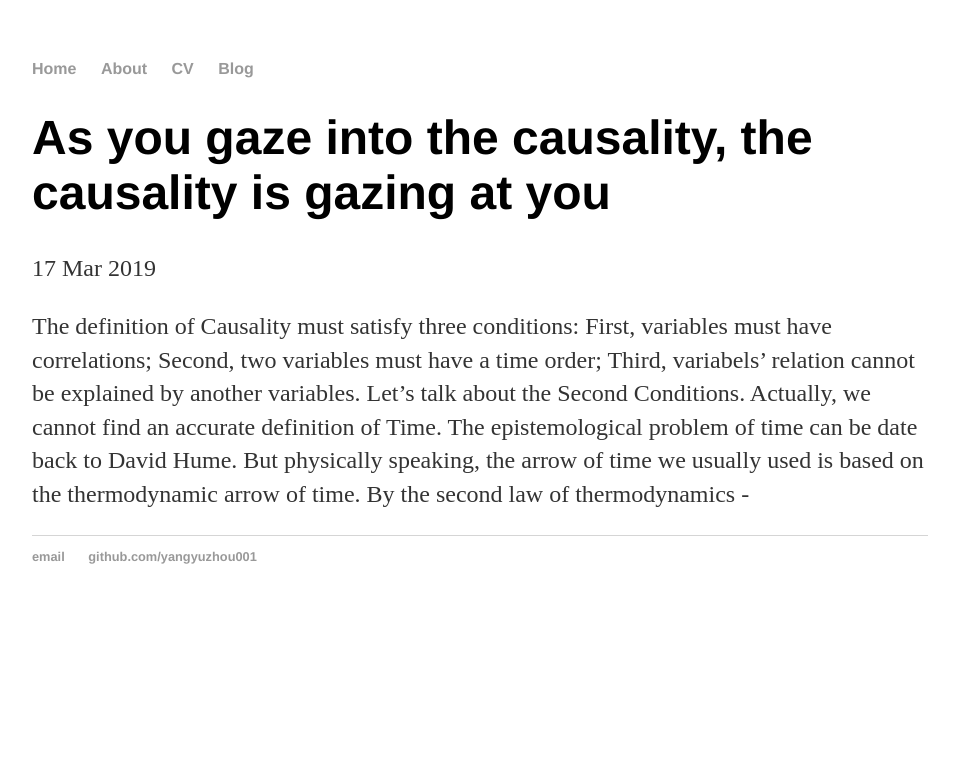
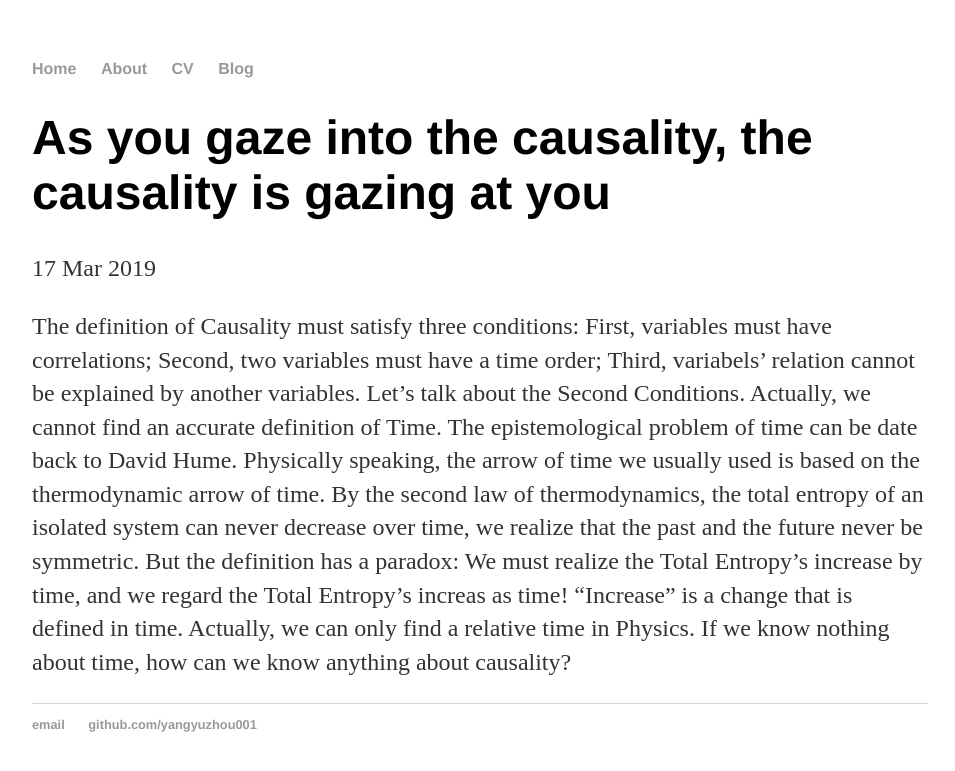
Before and after one commit to yangyuzhou001/yangyuzhou001.github.io, a Jekyll site: the page built from _posts/2019-03-17-causalityBlog.md, in a window 1280 px wide. Shown: the top 771 px of the page, without its empty margins (160-1115 px from the left). Built offline with Jekyll 4.4.1, drawn with Linux system fonts in a browser that asks for light colours.

Commit message:
Update 2019-03-17-causalityBlog.md

```diff
--- a/_posts/2019-03-17-causalityBlog.md
+++ b/_posts/2019-03-17-causalityBlog.md
@@ -4,4 +4,5 @@
 date: 2019-03-17
 ---
 
-The definition of Causality must satisfy three conditions: First, variables must have correlations; Second, two variables must have a time order; Third, variabels' relation cannot be explained by another variables. Let's talk about the Second Conditions. Actually, we cannot find an accurate definition of Time. The epistemological problem of time can be date back to David Hume. But physically speaking, the arrow of time we usually used is based on the thermodynamic arrow of time. By the second law of thermodynamics -
+The definition of Causality must satisfy three conditions: First, variables must have correlations; Second, two variables must have a time order; Third, variabels' relation cannot be explained by another variables. Let's talk about the Second Conditions. Actually, we cannot find an accurate definition of Time. The epistemological problem of time can be date back to David Hume. Physically speaking, the arrow of time we usually used is based on the thermodynamic arrow of time. By the second law of thermodynamics, the total entropy of an isolated system can never decrease over time, we realize that the past and the future never be symmetric. But the definition has a paradox: We must realize the Total Entropy's increase by time, and we regard the Total Entropy's increas as time! "Increase" is a change that is defined in time. Actually, we can only find a relative time in Physics.
+If we know nothing about time, how can we know anything about causality?
```
